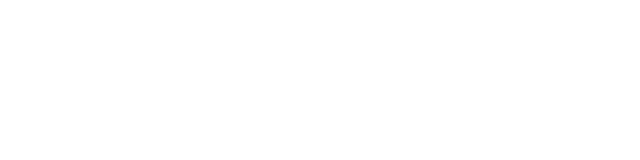
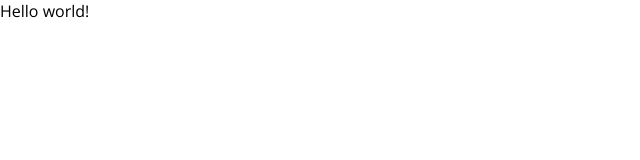
Before and after one commit to Rinaldo23/Youtube_Clone, a React (Create React App) app in the folder client/: page / in a window 1280 px wide. Shown: the top 160 px of the page, without its empty margins (0-640 px from the left). Built offline with nearby package versions, Linux system fonts and the light colour scheme.

Commit message:
Starter Template

```diff
--- a/client/public/index.html
+++ b/client/public/index.html
@@ -3,15 +3,24 @@
   <head>
     <meta charset="utf-8" />
     <meta name="viewport" content="width=device-width, initial-scale=1" />
-    <meta name="theme-color" content="#000000" />
     <meta
       name="description"
       content="Web site created using create-react-app"
     />
+    <link
+      href="https://fonts.googleapis.com/css2?family=Open+Sans:wght@300;400;500;600;700;800&display=swap"
+      rel="stylesheet"
+    />
+    <style>
+      * {
+        font-family: "Open Sans", sans-serif;
+        margin: 0;
+      }
+    </style>
     <title>React App</title>
   </head>
   <body>
     <noscript>You need to enable JavaScript to run this app.</noscript>
     <div id="root"></div>
-
+  </body>
 </html>
--- a/client/src/App.js
+++ b/client/src/App.js
@@ -1,6 +1,7 @@
 function App() {
   return (
-    <div className="App">
+    <div>
+      Hello world!
     </div>
   );
 }
```
Also changed, not shown: client/package.json (+5 -5 lines), 1 other file (tests, documents, lock files or other folders).
